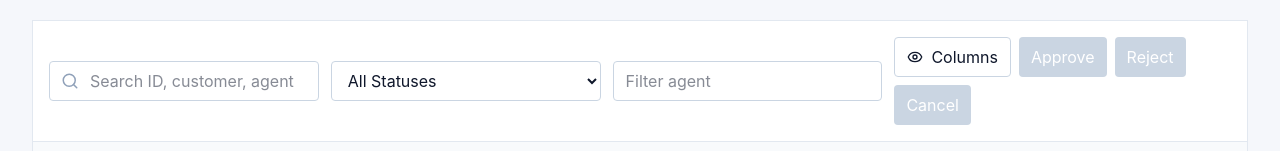
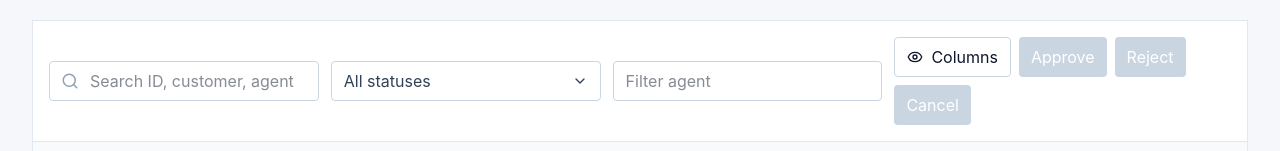
Before and after one commit to Tosho4real/Darg-Frontend-challenge, a React (Vite) app: page /bookings in a window 1280 px wide. Shown: the part 201-352 px from the top of the page. Built offline with nearby package versions, Linux system fonts and the light colour scheme.

Commit message:
Improve status filter dropdown

```diff
--- a/src/pages/bookings/BookingsPage.tsx
+++ b/src/pages/bookings/BookingsPage.tsx
@@ -366,25 +366,10 @@ export function BookingsPage() {
               />
             </label>
 
-            <label>
-              <span className="sr-only">Filter by status</span>
-              <select
-                className="h-10 w-full rounded border border-slate-300 px-3 text-sm capitalize"
-                value={filters.status}
-                onChange={(event) =>
-                  updateFilter(
-                    'status',
-                    event.target.value as BookingFilters['status'],
-                  )
-                }
-              >
-                {STATUSES.map((status) => (
-                  <option key={status} value={status}>
-                    {status === 'all' ? 'All statuses' : status}
-                  </option>
-                ))}
-              </select>
-            </label>
+            <StatusFilterDropdown
+              value={filters.status}
+              onChange={(status) => updateFilter('status', status)}
+            />
 
             <label>
               <span className="sr-only">Filter by agent</span>
@@ -572,6 +557,64 @@ function EmptyState({
   )
 }
 
+function StatusFilterDropdown({
+  value,
+  onChange,
+}: {
+  value: BookingFilters['status']
+  onChange: (status: BookingFilters['status']) => void
+}) {
+  return (
+    <DropdownMenu.Root>
+      <DropdownMenu.Trigger asChild>
+        <button
+          className="flex h-10 w-full items-center justify-between rounded border border-slate-300 bg-white px-3 text-left text-sm font-medium text-slate-700 hover:border-slate-400 focus-visible:border-blue-600"
+          type="button"
+        >
+          <span>{formatStatusLabel(value)}</span>
+          <ChevronDown aria-hidden="true" size={16} />
+        </button>
+      </DropdownMenu.Trigger>
+      <DropdownMenu.Portal>
+        <DropdownMenu.Content
+          align="start"
+          className="z-30 w-[--radix-dropdown-menu-trigger-width] rounded border border-slate-200 bg-white p-1 shadow-lg"
+          sideOffset={6}
+        >
+          <DropdownMenu.Label className="px-3 py-2 text-xs font-semibold uppercase text-slate-500">
+            Filter status
+          </DropdownMenu.Label>
+          <DropdownMenu.RadioGroup
+            value={value}
+            onValueChange={(status) =>
+              onChange(status as BookingFilters['status'])
+            }
+          >
+            {STATUSES.map((status) => (
+              <DropdownMenu.RadioItem
+                key={status}
+                value={status}
+                className="flex cursor-pointer items-center gap-2 rounded px-3 py-2 text-sm text-slate-700 outline-none hover:bg-blue-50 hover:text-blue-700 focus:bg-blue-50 focus:text-blue-700 data-[state=checked]:bg-blue-600 data-[state=checked]:text-white"
+              >
+                <span className="w-4">
+                  <DropdownMenu.ItemIndicator>✓</DropdownMenu.ItemIndicator>
+                </span>
+                {formatStatusLabel(status)}
+              </DropdownMenu.RadioItem>
+            ))}
+          </DropdownMenu.RadioGroup>
+        </DropdownMenu.Content>
+      </DropdownMenu.Portal>
+    </DropdownMenu.Root>
+  )
+}
+
+function formatStatusLabel(status: BookingStatus | 'all') {
+  if (status === 'all') return 'All statuses'
+
+  return status.charAt(0).toUpperCase() + status.slice(1)
+}
+
 function BulkActionButton({
   children,
   disabled,
```
